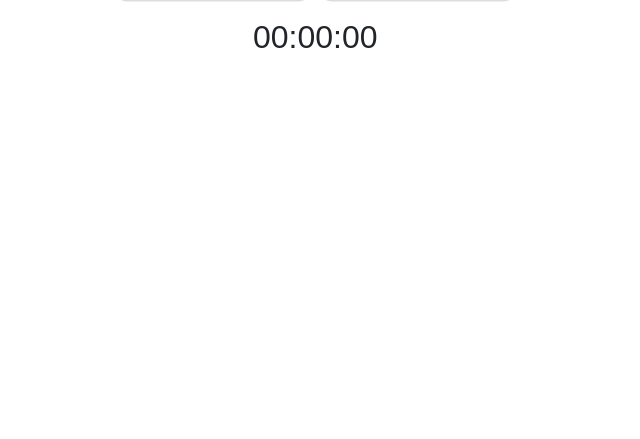
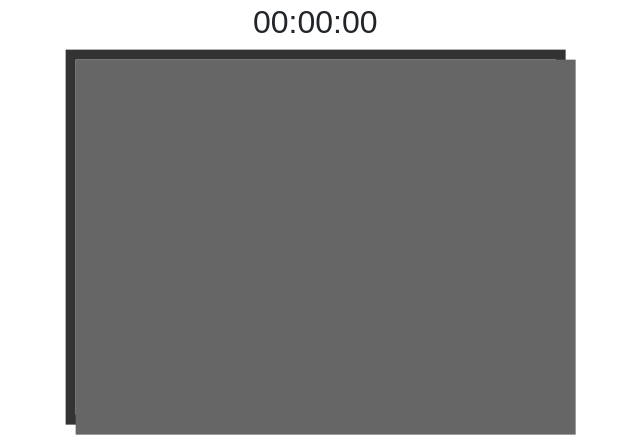
Before and after one commit to jsylew/cmdf, a Flask app: page / in a window 1280 px wide. Shown: the part 505-944 px from the top of the page, without its empty margins (335-975 px from the left). Before the commit the page ends 553 px from the top, so only its background shows below. Run offline with Flask 2, Linux system fonts and the light colour scheme; some libraries are stand-ins or nearby versions.

Commit message:
connected front and back end and added camera to js

```diff
--- a/app.py
+++ b/app.py
@@ -1,5 +1,5 @@
 import cv2
-from flask import Flask, render_template
+from flask import Flask, render_template, request
 from static import vision
 
 app = Flask(__name__, static_folder='static', template_folder='templates')
@@ -13,7 +13,6 @@ def hello_world(name=None):
 @app.route('/stop_it')
 def stop_it():
     cap = cv2.VideoCapture(0)
-
     while True:
         # Capture frame-by-frame
         ret, frame = cap.read()
--- a/static/stopitCSS.css
+++ b/static/stopitCSS.css
@@ -78,3 +78,16 @@ button.choices {
 #time {
   padding-top: 0.5em;
 }
+
+#container {
+  margin: 0px auto;
+  width: 500px;
+  height: 375px;
+  border: 10px #333 solid;
+}
+
+#videoElement {
+  width: 500px;
+  height: 375px;
+  background-color: #666;
+}
--- a/static/vision.py
+++ b/static/vision.py
@@ -12,7 +12,7 @@ from google.cloud.vision import types
 # Instantiates a client
 # client = vision.ImageAnnotatorClient()
 
-banned_object_list = ["Mobile phone", "Canned packaged goods"]
+banned_object_list = ["Mobile phone", "Canned packaged goods", "Packaged goods"]
 
 
 def localize_objects(path):
--- a/templates/stopit.html
+++ b/templates/stopit.html
@@ -3,6 +3,7 @@
 <head>
     <meta charset="UTF-8">
     <title>Stop It</title>
+    <script src="https://code.jquery.com/jquery-3.3.1.min.js"></script>
     <script src="../static/stopitScript.js"></script>
     <link rel="stylesheet" href="https://stackpath.bootstrapcdn.com/bootstrap/4.4.1/css/bootstrap.min.css"
           integrity="sha384-Vkoo8x4CGsO3+Hhxv8T/Q5PaXtkKtu6ug5TOeNV6gBiFeWPGFN9MuhOf23Q9Ifjh" crossorigin="anonymous">
@@ -20,11 +21,20 @@
         <img class="icons" id="smoke" alt="smoke" src="../static/smoke.png" onclick=(select(this.id)); />
         <img class="icons" id="snack" alt="snack" src="../static/snack.png" onclick=(select(this.id)); />
     </div>
-        <button id="startStop" class="choices" onclick="runTimer()">Start</button>
-        <button id="clearTime" class="choices" onclick="clearTimer()">Clear</button>
+    <button id="startStop" class="choices">Start</button>
+    <button id="clearTime" class="choices">Clear</button>
     <div>
         <h2 id="time">00:00:00</h2>
     </div>
+    <div id="container">
+        <video autoplay="true" id="videoElement">
+
+        </video>
+    </div>
+{#    <div id="container">#}
+{#        <video id="videoElement">#}
+{#        </video>#}
+{#    </div>#}
 </div>
 </body>
 </html>
```
Also changed, not shown: static/stopitScript.js (+49 -5 lines), static/drink-red.png (added), static/drink.png (added), static/mobile-red.png (added), static/mobile.png (added), static/smoke-red.png (added), static/smoke.png (added), static/snack-red.png (added), static/snack.png (added). Lines whose indentation alone changed are shown as unchanged.
